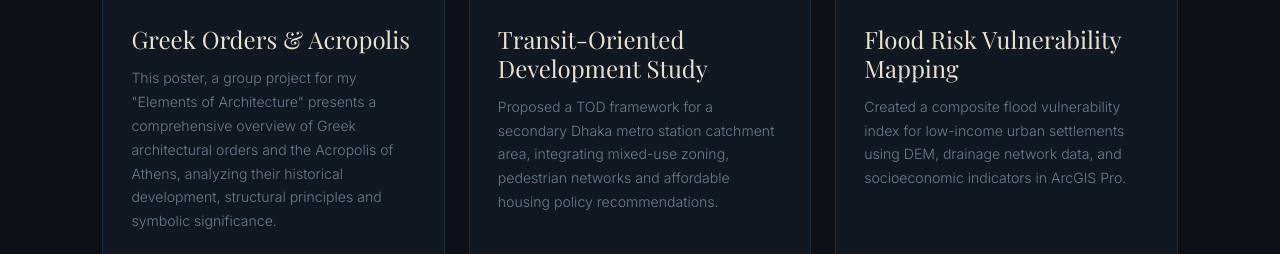
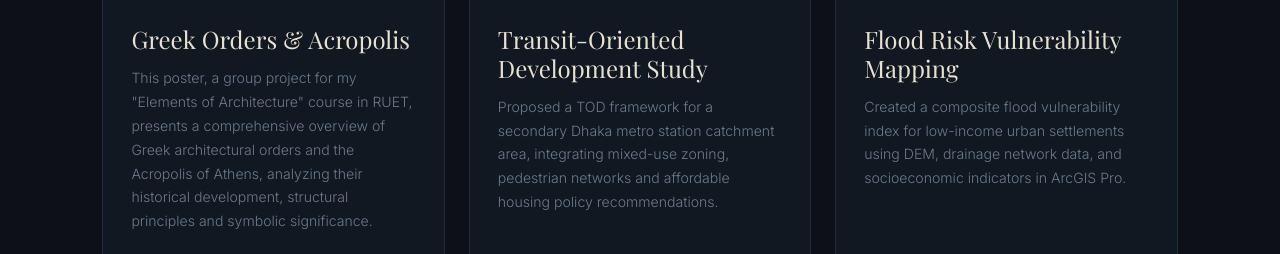
Before and after one commit to Nawfatnahin/Nawfatnahin.github.io, a plain HTML site: page index.html in a window 1280 px wide. Shown: the part 2957-3211 px from the top of the page. Drawn offline with nearby package versions, Linux system fonts and the light colour scheme.

Commit message:
Update index.html

```diff
--- a/index.html
+++ b/index.html
@@ -949,7 +949,7 @@
       <div class="project-body">
         <h3 class="project-title">Greek Orders & Acropolis</h3>
         <p class="project-desc">
-          This poster, a group project for my "Elements of Architecture" presents a comprehensive overview of Greek architectural orders and the Acropolis of Athens, analyzing their historical development, structural principles and symbolic significance.        </p>
+          This poster, a group project for my "Elements of Architecture" course in RUET, presents a comprehensive overview of Greek architectural orders and the Acropolis of Athens, analyzing their historical development, structural principles and symbolic significance.        </p>
         <div class="project-links">
           <!-- EDIT: Replace # with your actual links -->
           </a>
```
